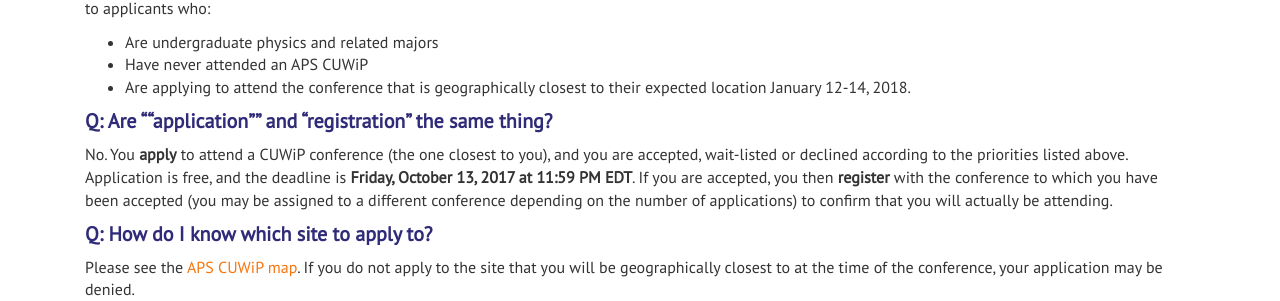
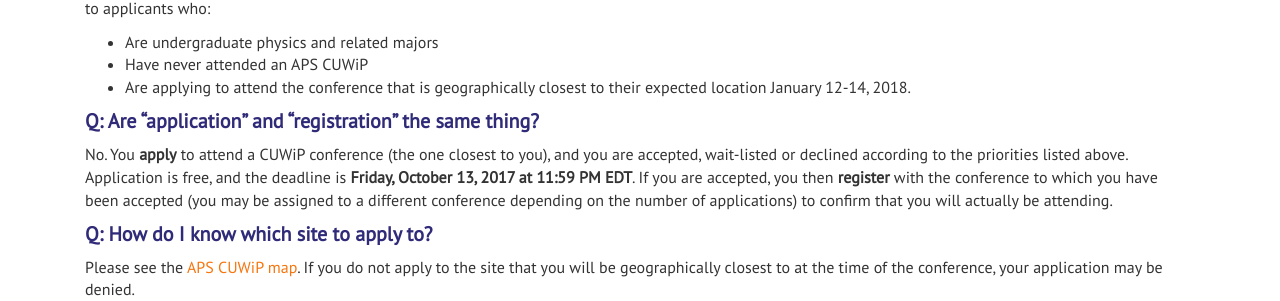
Before and after one commit to cuwip-nyc/cuwip-nyc.github.io, a Jekyll site: the page built from faq.md, in a window 1280 px wide and 900 px high, scrolled down 599 px. Shown: the part 152-453 px from the top of the window. Built offline with Jekyll 4.4.1, drawn with Linux system fonts in a browser that asks for light colours.

```diff
--- a/faq.md
+++ b/faq.md
@@ -45,7 +45,7 @@ It is very important to complete all parts of the application and to write a tho
 - Are applying to attend the conference that is geographically closest to their expected location January 12-14, 2018.
 
 
-#### Are ""application"" and "registration" the same thing?
+#### Are "application" and "registration" the same thing?
 
 No. You **apply** to attend a CUWiP conference (the one closest to you), and you are
 accepted, wait-listed or declined according to the priorities listed above.
```
Also changed, not shown: 1 other file.
